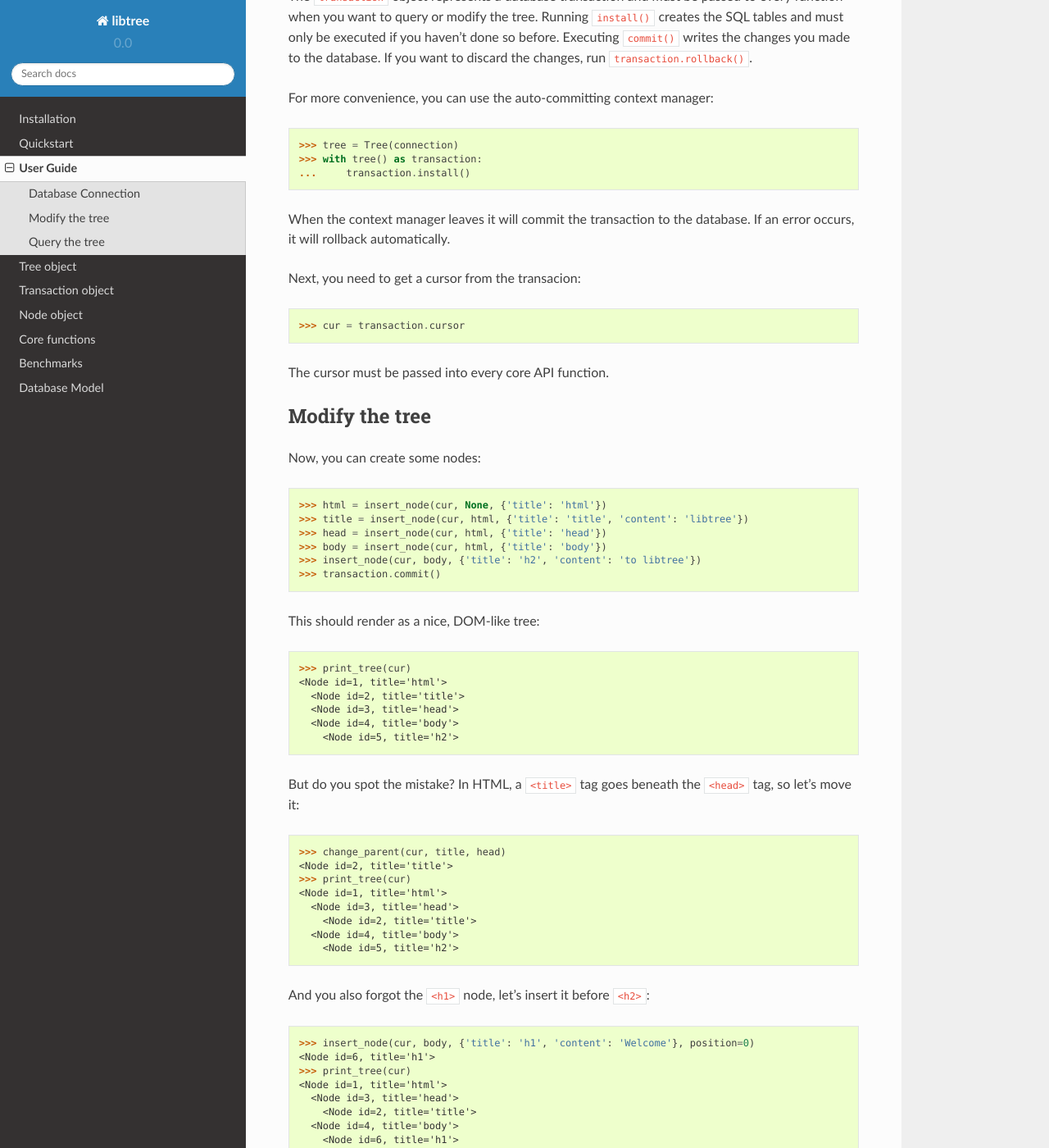
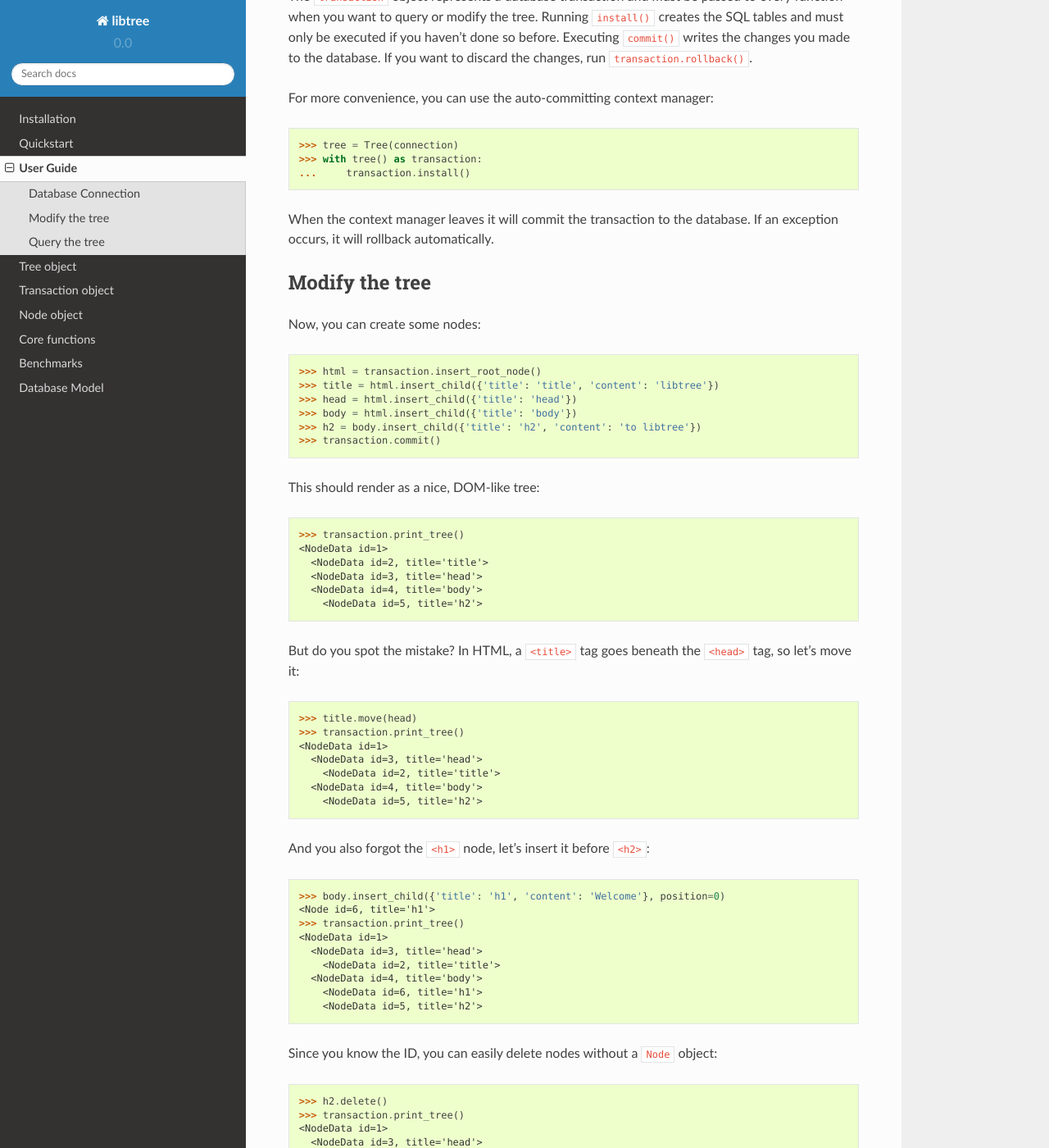
Before and after one commit to vortec/libtree, a Sphinx documentation site: the page built from docs/source/user_guide.rst, in a window 1280 px wide and 1400 px high, scrolled down 627 px. Shown: the whole window at 82% size. Built offline with Sphinx 7.4.7 and the Read the Docs theme 2.0.0, drawn with Linux system fonts in a browser that asks for light colours; some of the changed text lies outside the part shown.

Commit message:
use wrappers API in user guide

```diff
--- a/docs/source/user_guide.rst
+++ b/docs/source/user_guide.rst
@@ -17,7 +17,7 @@ Next, start a Python interpreter, import libtree and create a
     $ python
     Python 3.4.2 (default, Nov 12 2014, 10:43:21)
     >>> from libtree import Tree
-    >>> from libtree.core import *
+    >>> import psycopg2
     >>> connection = psycopg2.connect("dbname=test_tree user=vortec")
     >>> transaction = Tree(connection).make_transaction()
     >>> transaction.install()
@@ -37,68 +37,61 @@ For more convenience, you can use the auto-committing context manager::
     ...     transaction.install()
 
 When the context manager leaves it will commit the transaction to the
-database. If an error occurs, it will rollback automatically.
-
-Next, you need to get a cursor from the transacion::
-
-    >>> cur = transaction.cursor
-
-The cursor must be passed into every core API function.
+database. If an exception occurs, it will rollback automatically.
 
 Modify the tree
 ---------------
 Now, you can create some nodes::
 
-    >>> html = insert_node(cur, None, {'title': 'html'})
-    >>> title = insert_node(cur, html, {'title': 'title', 'content': 'libtree'})
-    >>> head = insert_node(cur, html, {'title': 'head'})
-    >>> body = insert_node(cur, html, {'title': 'body'})
-    >>> insert_node(cur, body, {'title': 'h2', 'content': 'to libtree'})
+    >>> html = transaction.insert_root_node()
+    >>> title = html.insert_child({'title': 'title', 'content': 'libtree'})
+    >>> head = html.insert_child({'title': 'head'})
+    >>> body = html.insert_child({'title': 'body'})
+    >>> h2 = body.insert_child({'title': 'h2', 'content': 'to libtree'})
     >>> transaction.commit()
 
 This should render as a nice, DOM-like tree::
 
-    >>> print_tree(cur)
-    <Node id=1, title='html'>
-      <Node id=2, title='title'>
-      <Node id=3, title='head'>
-      <Node id=4, title='body'>
-        <Node id=5, title='h2'>
+    >>> transaction.print_tree()
+    <NodeData id=1>
+      <NodeData id=2, title='title'>
+      <NodeData id=3, title='head'>
+      <NodeData id=4, title='body'>
+        <NodeData id=5, title='h2'>
 
 But do you spot the mistake? In HTML, a ``<title>`` tag goes beneath the
 ``<head>`` tag, so let's move it::
 
-    >>> change_parent(cur, title, head)
-    <Node id=2, title='title'>
-    >>> print_tree(cur)
-    <Node id=1, title='html'>
-      <Node id=3, title='head'>
-        <Node id=2, title='title'>
-      <Node id=4, title='body'>
-        <Node id=5, title='h2'>
+    >>> title.move(head)
+    >>> transaction.print_tree()
+    <NodeData id=1>
+      <NodeData id=3, title='head'>
+        <NodeData id=2, title='title'>
+      <NodeData id=4, title='body'>
+        <NodeData id=5, title='h2'>
 
 And you also forgot the ``<h1>`` node, let's insert it before ``<h2>``::
 
-    >>> insert_node(cur, body, {'title': 'h1', 'content': 'Welcome'}, position=0)
+    >>> body.insert_child({'title': 'h1', 'content': 'Welcome'}, position=0)
     <Node id=6, title='h1'>
-    >>> print_tree(cur)
-    <Node id=1, title='html'>
-      <Node id=3, title='head'>
-        <Node id=2, title='title'>
-      <Node id=4, title='body'>
-        <Node id=6, title='h1'>
-        <Node id=5, title='h2'>
+    >>> transaction.print_tree()
+    <NodeData id=1>
+      <NodeData id=3, title='head'>
+        <NodeData id=2, title='title'>
+      <NodeData id=4, title='body'>
+        <NodeData id=6, title='h1'>
+        <NodeData id=5, title='h2'>
 
 Since you know the ID, you can easily delete nodes without a ``Node``
 object::
 
-    >>> delete_node(cur, 5)
-    >>> print_tree(cur)
-    <Node id=1, title='html'>
-      <Node id=3, title='head'>
-        <Node id=2, title='title'>
-      <Node id=4, title='body'>
-        <Node id=6, title='h1'>
+    >>> h2.delete()
+    >>> transaction.print_tree()
+    <NodeData id=1>
+      <NodeData id=3, title='head'>
+        <NodeData id=2, title='title'>
+      <NodeData id=4, title='body'>
+        <NodeData id=6, title='h1'>
     >>> transaction.commit()
 
 Query the tree
@@ -106,28 +99,26 @@ Query the tree
 If you want to get a ``Node`` object, you can easily get one by querying
 for the ID::
 
-    >>> get_node(cur, 2)
-    <Node id=2, title='title'>
-    >>> get_node(cur, 2).properties
+    >>> title.properties
     {'content': 'libtree', 'title': 'title'}
 
 You can get the immediate children of a node::
 
-    >>> list(get_children(cur, html))
+    >>> html.children
     [<Node id=3, title='head'>, <Node id=4, title='body'>]
 
 You can get all nodes that have a certain property key set:
 
-    >>> list(get_nodes_by_property_key(cur, 'content'))
-    [<Node id=2, title='title'>, <Node id=6, title='h1'>]
+    >>> transaction.get_nodes_by_property_key('content')
+    {<Node id=6, title='h1'>, <Node id=2, title='title'>}
 
 Or ask for nodes that have a certain property value set::
 
-    >>> list(get_nodes_by_property_value(cur, 'content', 'Welcome'))
-    [<Node id=6, title='h1'>]
+    >>> transaction.get_nodes_by_property_value('content', 'Welcome')
+    {<Node id=6, title='h1'>}
 
 If you have a node, you can output the path from the root node to it
 too::
 
-    >>> list(get_ancestors(cur, 6))
-    [<Node id=1, title='html'>, <Node id=4, title='body'>]
+    >>> h1.ancestors
+    [<Node id=1>, <Node id=4, title='body'>]
```
